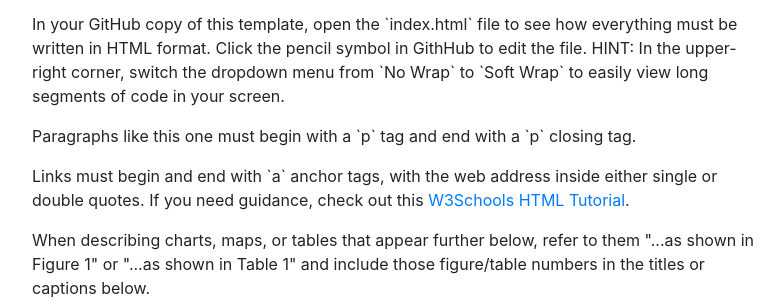
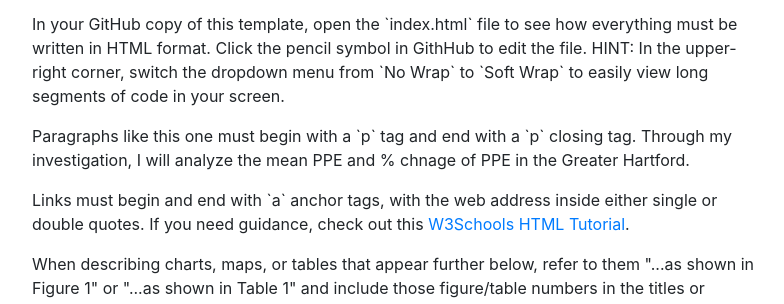
Before and after one commit to sweed3/Cam-Sample-DataStory, a plain HTML site: page index.html in a window 1280 px wide. Shown: the part 1000-1304 px from the top of the page, without its empty margins (243-1027 px from the left). Drawn offline with nearby package versions, Linux system fonts and the light colour scheme.

Commit message:
Update index.html

```diff
--- a/index.html
+++ b/index.html
@@ -74,7 +74,7 @@
 
           <p>In your GitHub copy of this template, open the `index.html` file to see how everything must be written in HTML format. Click the pencil symbol in GithHub to edit the file. HINT: In the upper-right corner, switch the dropdown menu from `No Wrap` to `Soft Wrap` to easily view long segments of code in your screen.</p>
 
-          <p>Paragraphs like this one must begin with a `p` tag and end with a `p` closing tag.</p>
+          <p>Paragraphs like this one must begin with a `p` tag and end with a `p` closing tag. Through my investigation, I will analyze the mean PPE and % chnage of PPE in the Greater Hartford.</p>
 
           <p>Links must begin and end with `a` anchor tags, with the web address inside either single or double quotes. If you need guidance, check out this <a href='https://www.w3schools.com/html/html_basic.asp'>W3Schools HTML Tutorial</a>.
 
```
